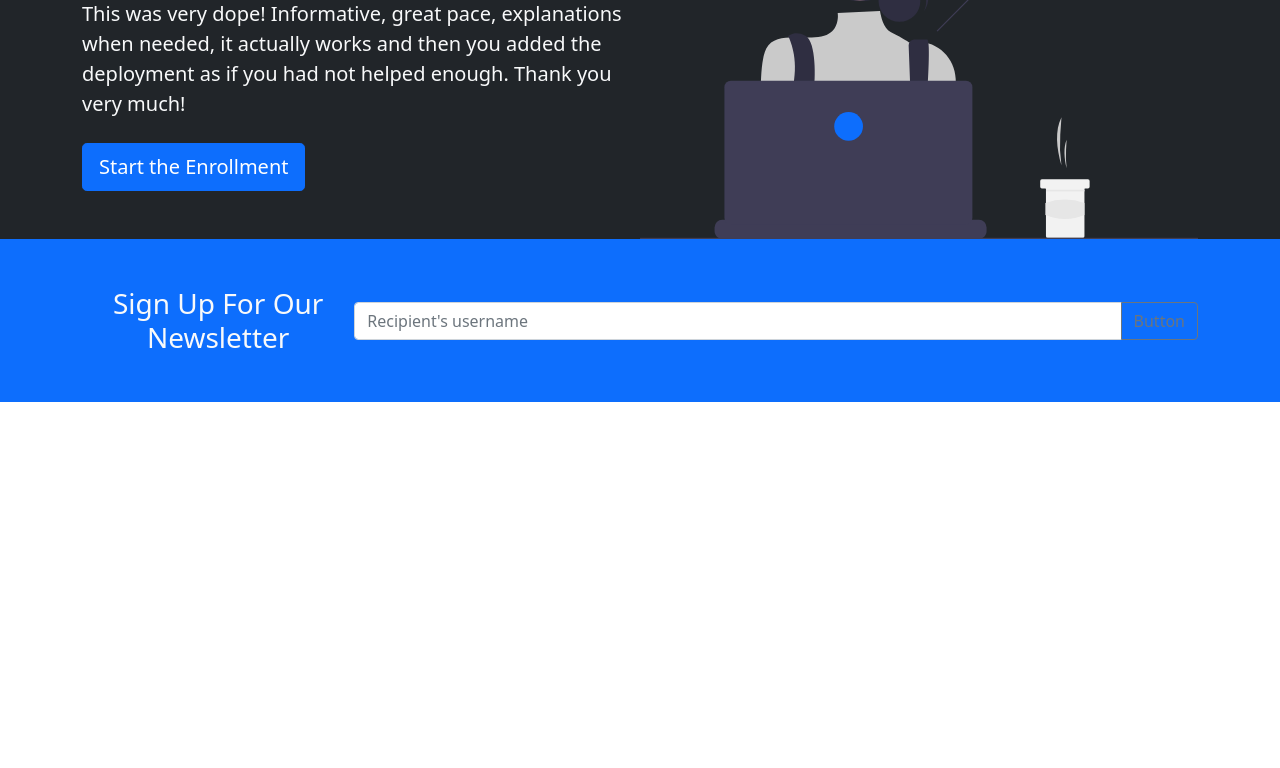
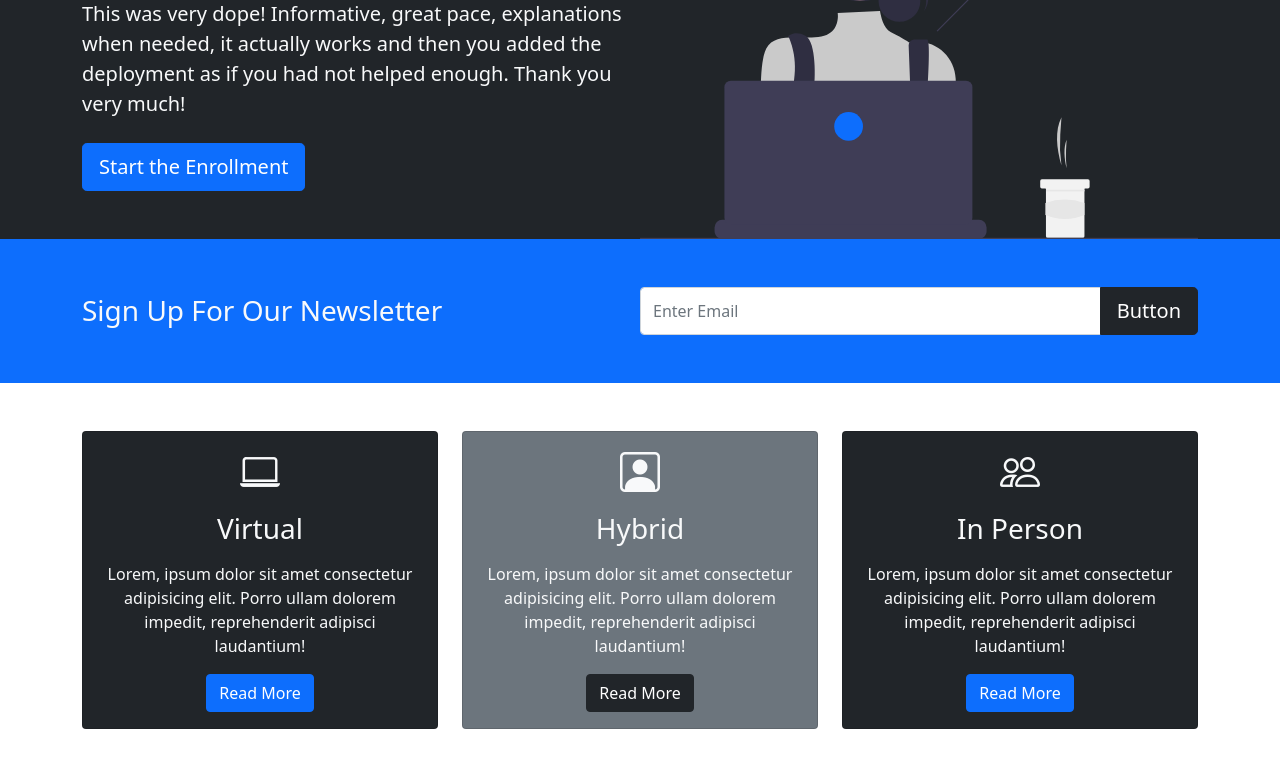
Before and after one commit to Shin-sibainu/frontend-bootcamp, a plain HTML site: page index.html in a window 1280 px wide. Shown: the part 242-1010 px from the top of the page. Before the commit the page ends 800 px from the top, so only its background shows below. Drawn offline with nearby package versions, Linux system fonts and the light colour scheme.

Commit message:
complete cardarea

```diff
--- a/index.html
+++ b/index.html
@@ -12,6 +12,10 @@
     />
     <title>Frontend Bootcamp</title>
     <link rel="stylesheet" href="style.css" />
+    <link
+      rel="stylesheet"
+      href="https://cdn.jsdelivr.net/npm/bootstrap-icons@1.3.0/font/bootstrap-icons.css"
+    />
   </head>
   <body>
     <!-- 画面幅が992px以上だと適用されるナビゲーションバー -->
@@ -76,25 +80,71 @@
         <div class="d-md-flex justify-content-between align-items-center">
           <h3 class="mb-3 mb-md-0">Sign Up For Our Newsletter</h3>
 
-          <div class="input-group">
-            <input
-              type="text"
-              class="form-control"
-              placeholder="Recipient's username"
-              aria-label="Recipient's username"
-              aria-describedby="button-addon2"
-            />
-            <button
-              class="btn btn-outline-secondary"
-              type="button"
-              id="button-addon2"
-            >
-              Button
-            </button>
+          <div class="input-group news-input">
+            <input type="text" class="form-control" placeholder="Enter Email" />
+            <button class="btn btn-dark btn-lg" type="button">Button</button>
           </div>
         </div>
       </div>
     </section>
+
+    <!-- card section -->
+    <section class="p-5">
+      <div class="container">
+        <div class="row text-center">
+          <div class="col-md">
+            <div class="card bg-dark text-light">
+              <div class="card-body">
+                <div class="h1 mb-3">
+                  <i class="bi bi-laptop"></i>
+                </div>
+                <h3 class="card-title mb-3">Virtual</h3>
+                <p class="card-text">
+                  Lorem, ipsum dolor sit amet consectetur adipisicing elit.
+                  Porro ullam dolorem impedit, reprehenderit adipisci
+                  laudantium!
+                </p>
+                <a href="" class="btn btn-primary">Read More</a>
+              </div>
+            </div>
+          </div>
+          <div class="col-md">
+            <div class="card bg-secondary text-light">
+              <div class="card-body">
+                <div class="h1 mb-3">
+                  <i class="bi bi-person-square"></i>
+                </div>
+                <h3 class="card-title mb-3">Hybrid</h3>
+                <p class="card-text">
+                  Lorem, ipsum dolor sit amet consectetur adipisicing elit.
+                  Porro ullam dolorem impedit, reprehenderit adipisci
+                  laudantium!
+                </p>
+                <a href="" class="btn btn-dark">Read More</a>
+              </div>
+            </div>
+          </div>
+          <div class="col-md">
+            <div class="card bg-dark text-light">
+              <div class="card-body">
+                <div class="h1 mb-3">
+                  <i class="bi bi-people"></i>
+                </div>
+                <h3 class="card-title mb-3">In Person</h3>
+                <p class="card-text">
+                  Lorem, ipsum dolor sit amet consectetur adipisicing elit.
+                  Porro ullam dolorem impedit, reprehenderit adipisci
+                  laudantium!
+                </p>
+                <a href="" class="btn btn-primary">Read More</a>
+              </div>
+            </div>
+          </div>
+        </div>
+      </div>
+    </section>
+
+    <!-- Learn sections -->
 
     <script
       src="https://cdn.jsdelivr.net/npm/bootstrap@5.0.0-beta1/dist/js/bootstrap.bundle.min.js"
--- a/style.css
+++ b/style.css
@@ -0,0 +1,5 @@
+@media (min-width: 768px){
+    .news-input {
+        width: 50%;
+    }
+}
```
